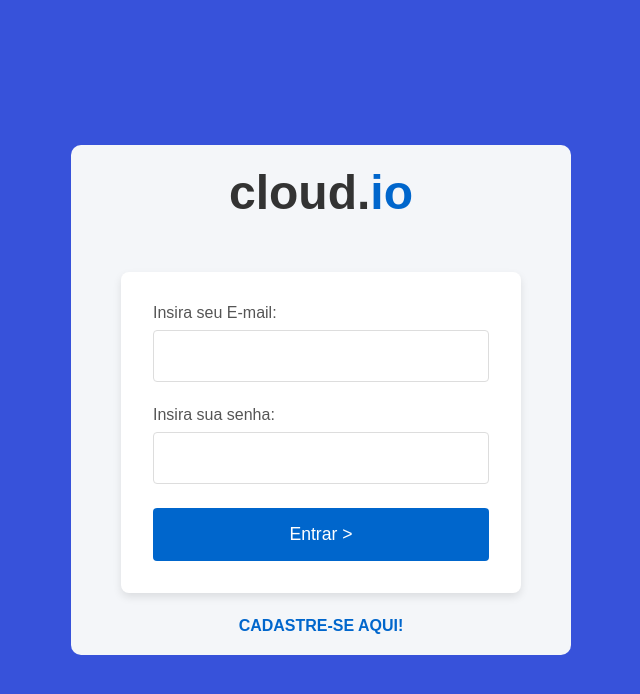
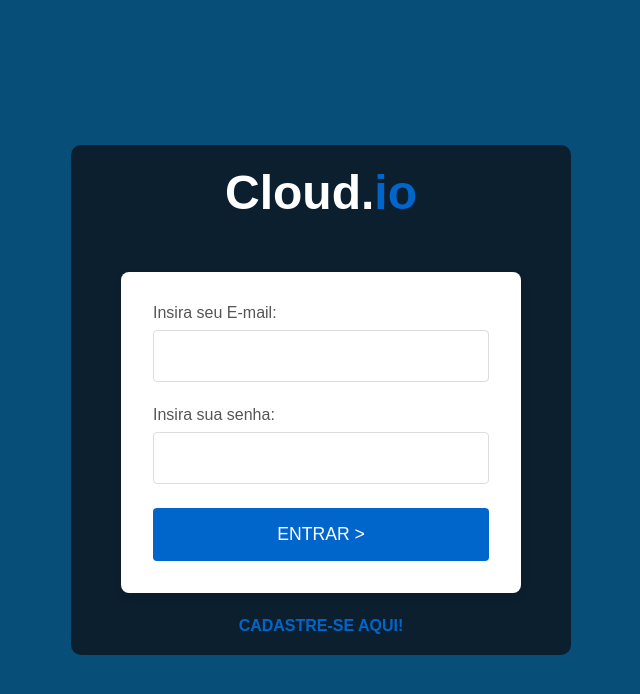
Before and after one commit to AndreHVentura/Cloud.io, a React (Create React App) app in the folder front/: page / in a window 1280 px wide. Shown: the top 694 px of the page, without its empty margins (319-959 px from the left). Built offline with nearby package versions, Linux system fonts and the light colour scheme.

Commit message:
estilo tela de login

```diff
--- a/front/src/pages/Login.tsx
+++ b/front/src/pages/Login.tsx
@@ -37,7 +37,7 @@ const Login: React.FC = () => {
   return (
     <MainContainer>
     <LoginContainer>
-      <Logo>cloud.<span>io</span></Logo>
+      <Logo>Cloud.<span>io</span></Logo>
 
       <LoginForm onSubmit={handleLogin}>
         <InputLabel htmlFor="email">Insira seu E-mail:</InputLabel>
@@ -58,7 +58,7 @@ const Login: React.FC = () => {
           required
         />
 
-        <LoginButton type="submit">Entrar &gt;</LoginButton>
+        <LoginButton type="submit">ENTRAR &gt;</LoginButton>
       </LoginForm>
 
       <SignupLink onClick={() => navigate("/cadastro")}>CADASTRE-SE AQUI!</SignupLink>
--- a/front/src/styles/pages/login.tsx
+++ b/front/src/styles/pages/login.tsx
@@ -7,7 +7,7 @@ const MainContainer = styled.div`
   width: 100vw;
   align-items: center;
   justify-content: center;
-  background-color: rgb(55, 82, 218);
+  background-color: rgb(7, 78, 120);
   padding: 10px;
   box-sizing: border-box;
 
@@ -25,7 +25,7 @@ const LoginContainer = styled.div`
   width: 100%;
   max-width: 500px;  /* Limita a largura em telas grandes */
   height: auto;
-  background-color: #f4f6f9;
+  background-color: #0c1f2e;
   padding: 20px;
   font-family: 'Arial', sans-serif;
   border-radius: 10px;
@@ -50,7 +50,7 @@ const LoginContainer = styled.div`
 // Logo com cor dinâmica e tamanho ajustável
 const Logo = styled.h1`
   font-size: 3rem;
-  color: #333;
+  color: white;
   font-weight: bold;
   margin-bottom: 2rem;
 
```
